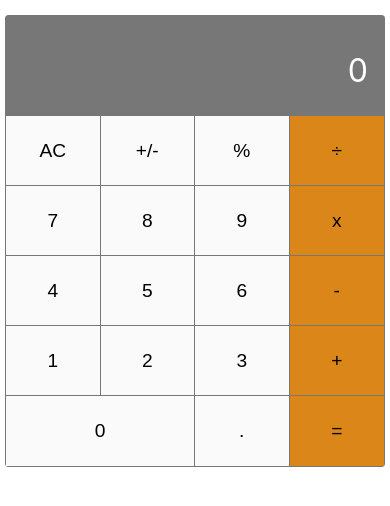
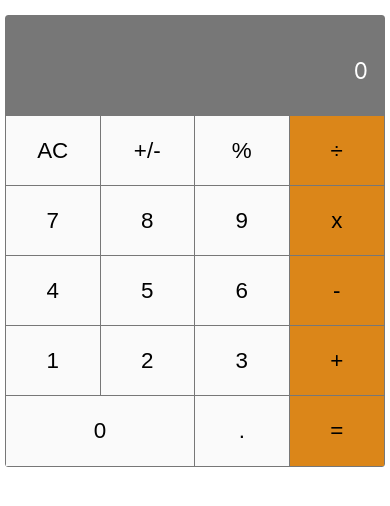
Before and after one commit to FabienNeibaf/Calculator, a React (Create React App) app: page / in a window 390 px wide. Shown: the top 506 px of the page. Built offline with nearby package versions, Linux system fonts and the light colour scheme.

Commit message:
Add more responsiveness

```diff
--- a/src/index.css
+++ b/src/index.css
@@ -61,8 +61,11 @@ button:last-of-type {
   flex-direction: column;
 }
 
-.group,
 #Display {
+  min-height: 100px;
+}
+
+.group {
   height: 100px;
 }
 
@@ -79,6 +82,7 @@ button:last-of-type {
   font-weight: 400;
   text-align: right;
   background: #777;
+  word-break: break-all;
   justify-content: center;
 }
 
@@ -102,7 +106,8 @@ button:last-of-type {
     height: 70px;
   }
 
-  button {
-    font-size: 1.2em;
+  button,
+  #Display {
+    font-size: 1.4em;
   }
 }
```
